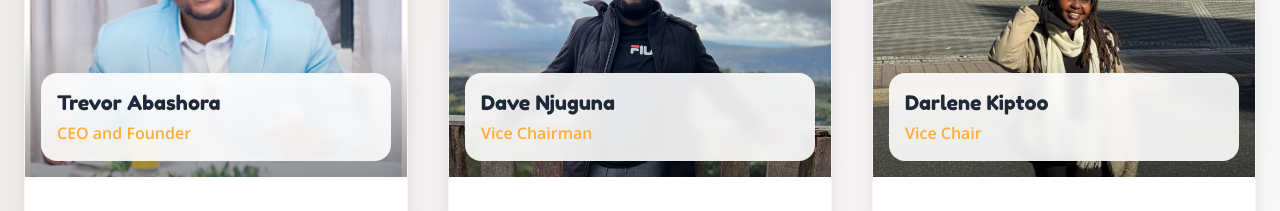
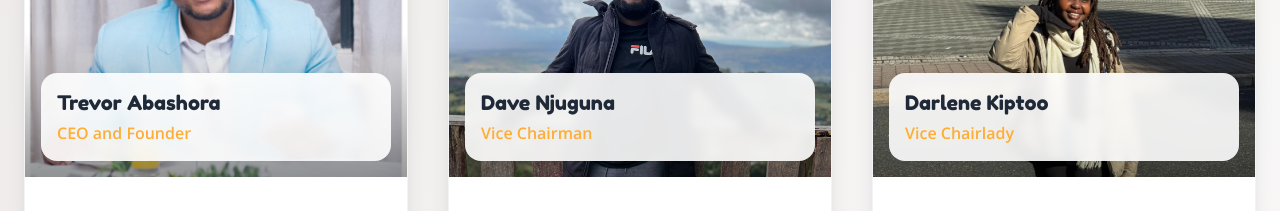
Before and after one commit to 6enard/simeis-synergy-for-change, a React (Vite) app: page / in a window 1280 px wide. Shown: the part 2780-2991 px from the top of the page. Built offline with nearby package versions, Linux system fonts and the light colour scheme.

Commit message:
Updated Leadership.tsx

```diff
--- a/src/components/Leadership.tsx
+++ b/src/components/Leadership.tsx
@@ -24,7 +24,7 @@ const Leadership = () => {
     {
       id: 3,
       name: "Darlene Kiptoo",
-      position: "Vice Chair",
+      position: "Vice Chairlady",
       image: "/darlene.jpg",
       shortStatement: "At Simei's Synergy for Change, being Vice Chairs is not about titles, it's about service...",
       fullStatement: "At Simei's Synergy for Change, being Vice Chairs is not about titles, it's about service. It's about standing in the gap when it matters most, showing up with heart, and making sure no one feels forgotten. Every time we step into a home, a street corner, a household, a village, or a room full of children, we are reminded why this foundation exists: to restore dignity, to remind people they are seen, and to be present in moments others overlook. We've seen firsthand what it means to offer hope, not as a handout, but as a hand to hold. And that's what SSC is: a living, breathing community built on real people doing real work that touches real lives. We are proud to walk alongside Trevor, our team, and every volunteer and supporter who believes, like we do, that kindness still has the power to change the world. Our promise as Vice Chairs is simple: to lead with compassion, to listen more than we speak, and to always carry the mission of SSC with humility and purpose. We may not have all the answers, but together, with faith, action, and love, we are creating them, one step at a time."
```
